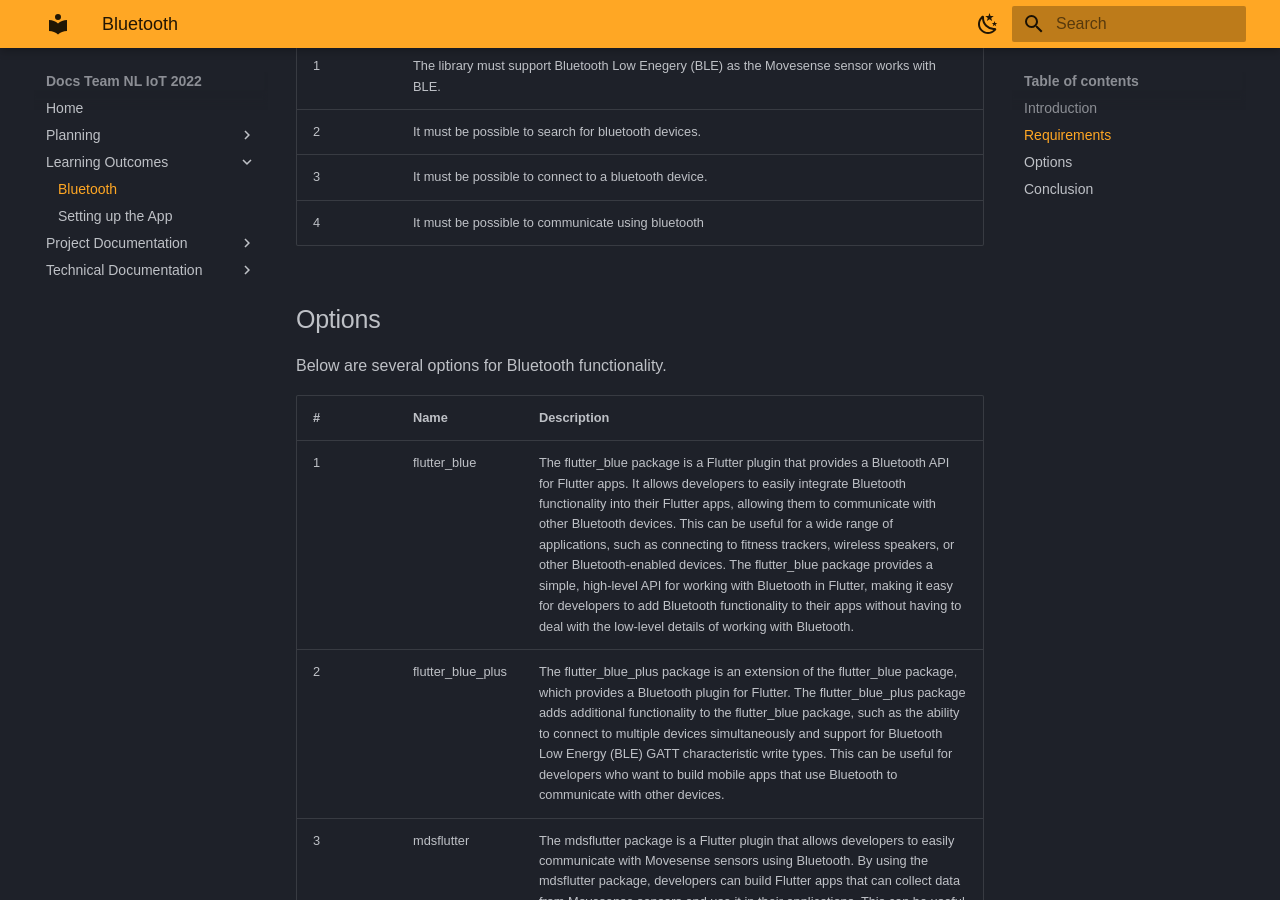
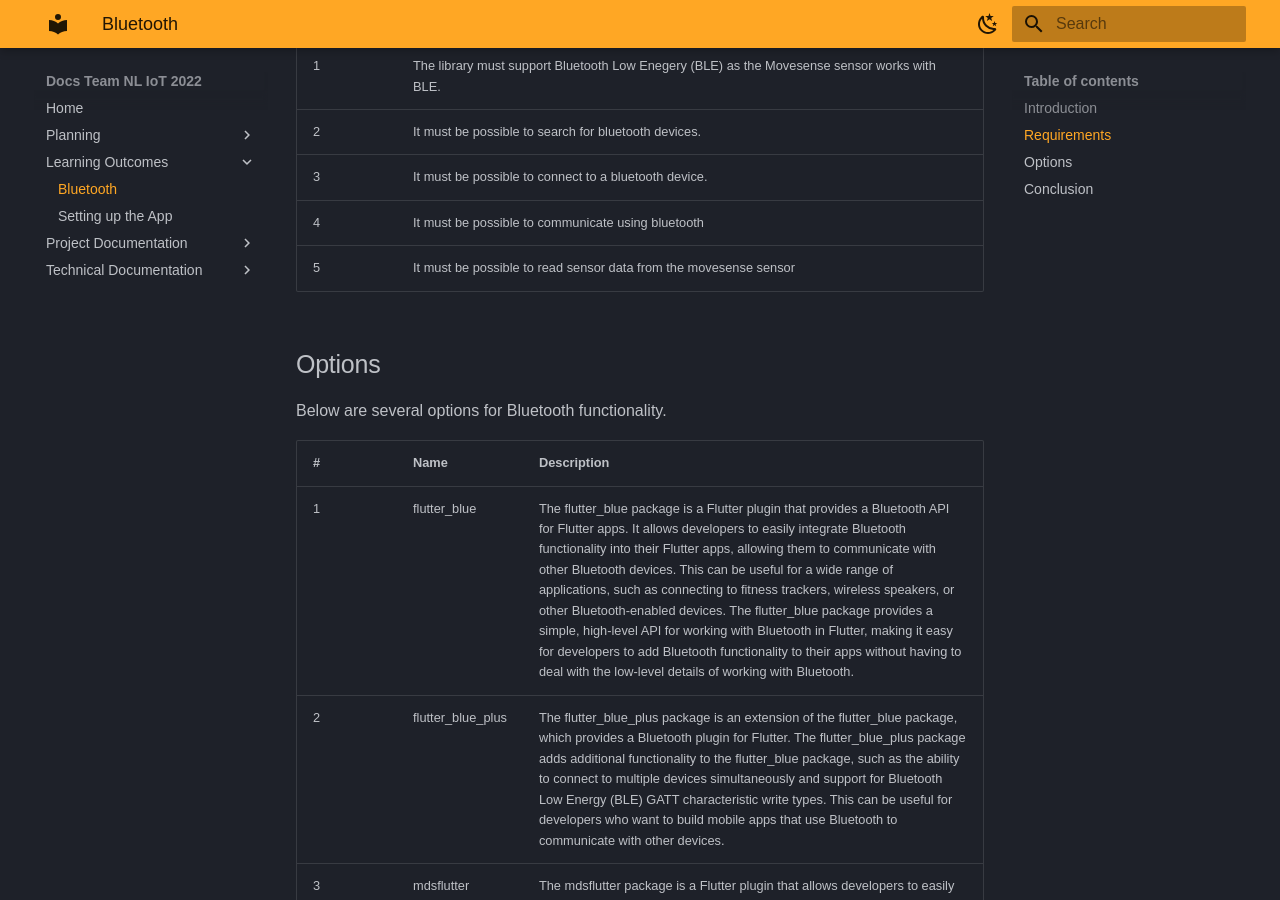
Before and after one commit to serg-and/team-nl-iot-2022, an MkDocs documentation site: the page built from docs/Bluetooth.md, in a window 1280 px wide and 900 px high, scrolled down 468 px. Built offline with MkDocs 1.6.1 and Material for MkDocs 9.7.7, drawn with Linux system fonts in a browser that asks for light colours; some web fonts are replaced.

Commit message:
Add requirement

```diff
--- a/docs/Bluetooth.md
+++ b/docs/Bluetooth.md
@@ -11,6 +11,7 @@ Below are the requirements that the library must meet.
 |2|It must be possible to search for bluetooth devices.||3|It must be possible to search for bluetooth devices.
 |3|It must be possible to connect to a bluetooth device.|3
 |4|It must be possible to communicate using bluetooth|
+|5|It must be possible to read sensor data from the movesense sensor|
 
 
 ## Options
```
